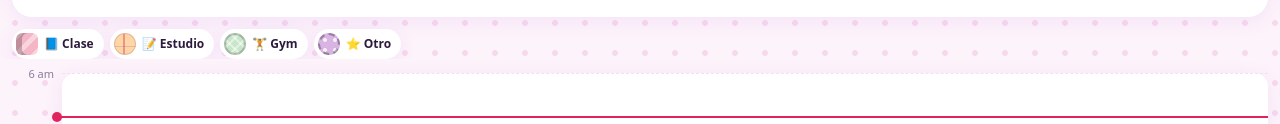
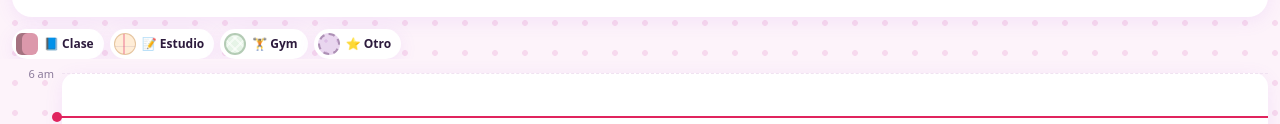
Before and after one commit to mmucharivelazque-pixel/horario1, a plain HTML site: page index.html in a window 1280 px wide. Shown: the part 412-536 px from the top of the page. Drawn offline with Linux system fonts and the light colour scheme.

Commit message:
Refactor styles for class types with color-mix
p2

```diff
--- a/index.html
+++ b/index.html
@@ -97,12 +97,13 @@ body.sinG .g-only{display:none!important}
 .ahora::before{content:"";position:absolute;left:-4px;top:-6px;width:10px;height:10px;border-radius:50%;background:#e0245e}
 
 /* Texturas por tipo (sirven en cualquier color) */
-.t-clase,.t-estudio,.t-gym,.t-otro{background-color:var(--c);position:relative}
-.t-clase{border-radius:6px;background-image:repeating-linear-gradient(135deg,rgba(255,255,255,.42) 0 5px,transparent 5px 13px);box-shadow:inset 6px 0 0 rgba(0,0,0,.22)}
-.t-estudio{border-radius:14px;border:1.5px solid rgba(60,20,90,.15);background-image:repeating-linear-gradient(180deg,transparent 0 12px,rgba(70,40,120,.16) 12px 13px)}
-.t-estudio::before{content:"";position:absolute;left:8px;top:0;bottom:0;border-left:2px solid rgba(225,40,100,.4)}
-.t-gym{border-radius:22px;border:2px solid rgba(0,0,0,.2);background-image:repeating-linear-gradient(45deg,rgba(255,255,255,.45) 0 2px,transparent 2px 8px),repeating-linear-gradient(-45deg,rgba(255,255,255,.45) 0 2px,transparent 2px 8px)}
-.t-otro{border-radius:12px;border:2px dashed rgba(0,0,0,.3);background-image:radial-gradient(rgba(255,255,255,.75) 1.6px,transparent 2.3px);background-size:10px 10px}
+.t-clase,.t-estudio,.t-gym,.t-otro{position:relative}
+.t-clase{border-radius:6px;background-color:color-mix(in srgb,var(--c) 80%,#7a1f3d);box-shadow:inset 6px 0 0 rgba(0,0,0,.25)}
+.t-estudio{border-radius:14px;border:1.5px solid color-mix(in srgb,var(--c) 70%,#000 10%);background-color:color-mix(in srgb,var(--c) 45%,#fff);background-image:repeating-linear-gradient(180deg,transparent 0 12px,rgba(70,40,120,.10) 12px 13px)}
+.t-estudio::before{content:"";position:absolute;left:8px;top:0;bottom:0;border-left:2px solid rgba(225,40,100,.3)}
+.t-gym{border-radius:22px;border:2px solid color-mix(in srgb,var(--c) 75%,#000 12%);background-color:color-mix(in srgb,var(--c) 45%,#fff);background-image:repeating-linear-gradient(45deg,rgba(255,255,255,.5) 0 2px,transparent 2px 8px),repeating-linear-gradient(-45deg,rgba(255,255,255,.5) 0 2px,transparent 2px 8px)}
+.t-otro{border-radius:12px;border:2px dashed color-mix(in srgb,var(--c) 80%,#000 20%);background-color:color-mix(in srgb,var(--c) 55%,transparent);background-image:radial-gradient(color-mix(in srgb,var(--c) 70%,transparent) 1.3px,transparent 2px);background-size:12px 12px;backdrop-filter:blur(2px)}
+[data-tema=oscuro] .blk.t-otro{color:#f3eefc}
 
 .blk{position:absolute;left:6px;right:6px;padding:5px 10px;color:#2a0f22;font-size:14px;font-weight:700;overflow:hidden;box-shadow:0 2px 6px rgba(0,0,0,.12);cursor:pointer;transition:transform .15s}
 .blk:active{transform:scale(.98)}
```
